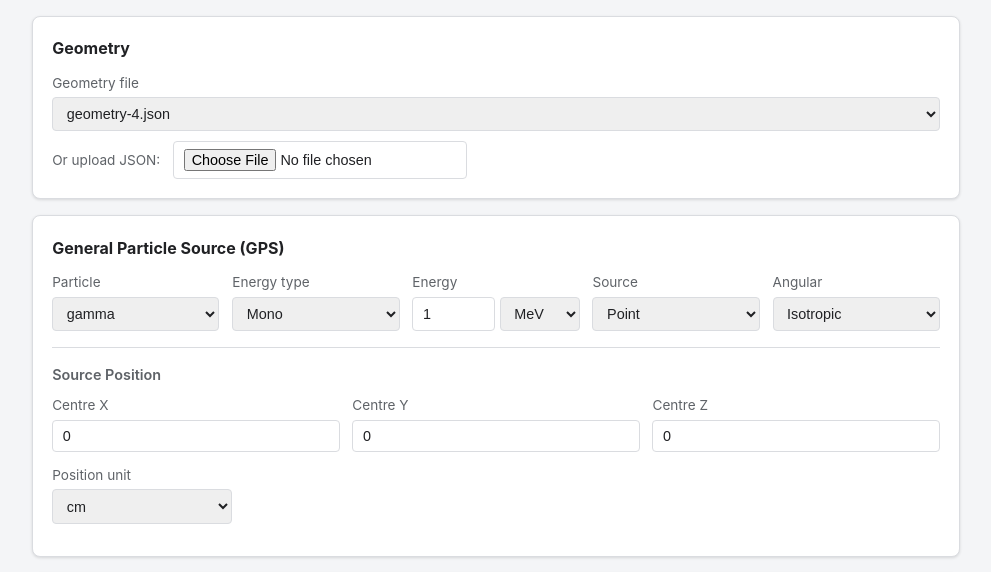
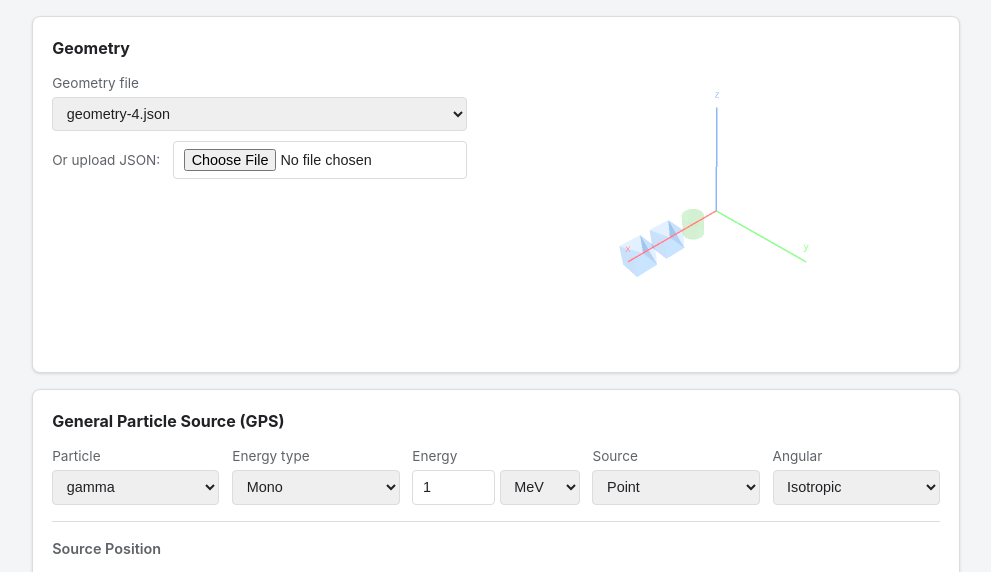
Before and after one commit to acolijn/geant4-simulation, a FastAPI app: page / in a window 1280 px wide. Shown: the part 101-673 px from the top of the page, without its empty margins (144-1135 px from the left). Run offline with FastAPI, Linux system fonts and the light colour scheme; data that the repository does not hold is empty; some libraries are stand-ins or nearby versions.

Commit message:
GUI nicer

```diff
--- a/config/geometry_v2.json
+++ b/config/geometry_v2.json
@@ -82,7 +82,7 @@
           "z": 72.5745236541727,
           "rotation": {
             "x": 0,
-            "y": 0,
+            "y": 0.5235987755982988,
             "z": 0
           },
           "parent": "World"
--- a/webapp/routers/config_api.py
+++ b/webapp/routers/config_api.py
@@ -1,13 +1,15 @@
 """
-Configuration API — geometry file listing, upload, and volume introspection.
+Configuration API — geometry file listing, upload, volume introspection, and 3-D preview.
 """
 
 import json
 
+import plotly.graph_objects as go
 from fastapi import APIRouter, Request
 from fastapi.responses import JSONResponse
 
 from config import CONFIG_DIR
+from services.geometry import add_geometry_traces
 
 router = APIRouter(prefix="/api", tags=["config"])
 
@@ -73,3 +75,63 @@ async def upload_geometry(request: Request):
     with open(dest, "w") as f:
         json.dump(data, f, indent=2)
     return {"status": "ok", "file": name}
+
+
+@router.get("/geometries/{filename}/preview")
+async def geometry_preview(filename: str):
+    """Return Plotly JSON with geometry-only 3-D wireframes for a mini preview."""
+    path = (CONFIG_DIR / filename).resolve()
+    if not str(path).startswith(str(CONFIG_DIR.resolve())) or not path.is_file():
+        return JSONResponse({"error": "Geometry file not found"}, status_code=404)
+
+    with open(path) as f:
+        geom = json.load(f)
+
+    materials = geom.get("materials", {})
+    fig = go.Figure()
+    add_geometry_traces(fig, geom, materials)
+
+    # Boost visibility for the small preview (default traces are very faint)
+    for trace in fig.data:
+        trace.opacity = 0.75
+
+    # Determine axis extent from the world volume
+    world = geom.get("world", {})
+    w_dims = world.get("dimensions", {})
+    half = max(w_dims.get("x", 200), w_dims.get("y", 200), w_dims.get("z", 200)) / 2.0
+    axis_len = half * 0.5
+
+    # Add thin axis lines (x=red, y=green, z=blue)
+    for vec, color, label in [
+        ([1, 0, 0], "rgba(220,40,40,0.6)", "x"),
+        ([0, 1, 0], "rgba(40,160,40,0.6)", "y"),
+        ([0, 0, 1], "rgba(40,80,220,0.6)", "z"),
+    ]:
+        fig.add_trace(go.Scatter3d(
+            x=[0, vec[0] * axis_len],
+            y=[0, vec[1] * axis_len],
+            z=[0, vec[2] * axis_len],
+            mode="lines+text",
+            line=dict(color=color, width=3),
+            text=["", label],
+            textposition="top center",
+            textfont=dict(size=10, color=color),
+            showlegend=False,
+            hoverinfo="skip",
+        ))
+
+    fig.update_layout(
+        scene=dict(
+            xaxis=dict(visible=False),
+            yaxis=dict(visible=False),
+            zaxis=dict(visible=False),
+            aspectmode="data",
+            bgcolor="rgba(0,0,0,0)",
+        ),
+        margin=dict(l=0, r=0, t=0, b=0),
+        paper_bgcolor="rgba(0,0,0,0)",
+        plot_bgcolor="rgba(0,0,0,0)",
+        showlegend=False,
+        height=280,
+    )
+    return {"plotJSON": fig.to_json()}
--- a/webapp/services/geometry.py
+++ b/webapp/services/geometry.py
@@ -26,16 +26,41 @@ def rgba_str(color, alpha_override=None):
 #  Rotation
 # ---------------------------------------------------------------------------
 
-def rotation_matrix(rx, ry, rz):
-    """Build a 3x3 rotation matrix from Euler angles in degrees (XYZ order)."""
-    rx, ry, rz = np.radians(rx), np.radians(ry), np.radians(rz)
-    cx, sx = np.cos(rx), np.sin(rx)
-    cy, sy = np.cos(ry), np.sin(ry)
-    cz, sz = np.cos(rz), np.sin(rz)
-    Rx = np.array([[1, 0, 0], [0, cx, -sx], [0, sx, cx]])
-    Ry = np.array([[cy, 0, sy], [0, 1, 0], [-sy, 0, cy]])
-    Rz = np.array([[cz, -sz, 0], [sz, cz, 0], [0, 0, 1]])
-    return Rz @ Ry @ Rx
+def _Rx(a):
+    c, s = np.cos(a), np.sin(a)
+    return np.array([[1, 0, 0], [0, c, -s], [0, s, c]])
+
+def _Ry(a):
+    c, s = np.cos(a), np.sin(a)
+    return np.array([[c, 0, s], [0, 1, 0], [-s, 0, c]])
+
+def _Rz(a):
+    c, s = np.cos(a), np.sin(a)
+    return np.array([[c, -s, 0], [s, c, 0], [0, 0, 1]])
+
+
+def rotation_matrix_placement(rx, ry, rz):
+    """Rotation for regular G4PVPlacement volumes.
+
+    Angles are in **radians** (as stored in the JSON).
+
+    Geant4's GeometryParser negates the angles and builds
+    ``M = Rz(-rz) @ Ry(-ry) @ Rx(-rx)`` which is passed to
+    G4PVPlacement as a *frame* (passive) rotation.  The physical
+    daughter-to-mother transform is ``M^{-1} = Rx(rx) @ Ry(ry) @ Rz(rz)``.
+    """
+    return _Rx(rx) @ _Ry(ry) @ _Rz(rz)
+
+
+def rotation_matrix_assembly(rx, ry, rz):
+    """Rotation for assembly / MakeImprint placements.
+
+    Angles are in **radians**.  MakeImprint applies the rotation matrix
+    as an active transform without negation, so the matrix is
+    ``Rz @ Ry @ Rx`` (same composition order as rotateX→Y→Z with
+    pre-multiplication).
+    """
+    return _Rz(rz) @ _Ry(ry) @ _Rx(rx)
 
 
 # ---------------------------------------------------------------------------
@@ -162,12 +187,12 @@ def _add_assembly_traces(fig, assembly_vol, materials):
     comp_map = {comp["name"]: comp for comp in components}
 
     for asm_pl in assembly_vol.get("placements", []):
-        # Assembly-level placement transform
+        # Assembly-level placement transform (MakeImprint convention)
         asm_rot = asm_pl.get("rotation", {})
         asm_rx = asm_rot.get("x", 0)
         asm_ry = asm_rot.get("y", 0)
         asm_rz = asm_rot.get("z", 0)
-        asm_R = rotation_matrix(asm_rx, asm_ry, asm_rz) if (asm_rx or asm_ry or asm_rz) else np.eye(3)
+        asm_R = rotation_matrix_assembly(asm_rx, asm_ry, asm_rz) if (asm_rx or asm_ry or asm_rz) else np.eye(3)
         asm_t = np.array([asm_pl.get("x", 0), asm_pl.get("y", 0), asm_pl.get("z", 0)])
 
         for comp in components:
@@ -211,7 +236,9 @@ def _add_assembly_traces(fig, assembly_vol, materials):
                     rx = rot.get("x", 0)
                     ry = rot.get("y", 0)
                     rz = rot.get("z", 0)
-                    R_loc = rotation_matrix(rx, ry, rz) if (rx or ry or rz) else np.eye(3)
+                    # Assembly component placements use the same active
+                    # convention as the assembly itself (MakeImprint).
+                    R_loc = rotation_matrix_assembly(rx, ry, rz) if (rx or ry or rz) else np.eye(3)
                     t_loc = np.array([pl.get("x", 0), pl.get("y", 0), pl.get("z", 0)])
                     t_acc = R_acc @ t_loc + t_acc
                     R_acc = R_acc @ R_loc
@@ -260,7 +287,7 @@ def add_geometry_traces(fig, geom: dict, materials: dict) -> None:
             ry  = rot.get("y", 0)
             rz  = rot.get("z", 0)
 
-            R = rotation_matrix(rx, ry, rz) if (rx or ry or rz) else np.eye(3)
+            R = rotation_matrix_placement(rx, ry, rz) if (rx or ry or rz) else np.eye(3)
             t = np.array([px, py, pz])
             _add_mesh_trace(fig, verts, ti, tj, tk, R, t, color,
                             vol.get("g4name") or vol.get("name", vtype))
--- a/webapp/static/app.js
+++ b/webapp/static/app.js
@@ -104,6 +104,8 @@ async function loadGeometries() {
   sel.innerHTML = files.map(f => `<option value="${esc(f)}">${esc(f)}</option>`).join('');
   // Load volumes for the initially selected geometry
   await loadVolumes();
+  // Show geometry preview
+  await loadGeometryPreview();
 }
 
 // Fetch physical volume names for the selected geometry
@@ -123,7 +125,28 @@ async function loadVolumes() {
 loadGeometries();
 
 // Refresh volumes when geometry changes
-$('geometry-select').addEventListener('change', loadVolumes);
+$('geometry-select').addEventListener('change', () => {
+  loadVolumes();
+  loadGeometryPreview();
+});
+
+// Mini 3-D geometry preview
+async function loadGeometryPreview() {
+  const geo = $('geometry-select').value;
+  const container = $('geometry-preview');
+  if (!geo) { container.innerHTML = ''; return; }
+  try {
+    const res = await fetch(`/api/geometries/${encodeURIComponent(geo)}/preview`).then(json);
+    if (res.error) { container.innerHTML = ''; return; }
+    const fig = JSON.parse(res.plotJSON);
+    Plotly.newPlot(container, fig.data, fig.layout, {
+      responsive: true,
+      displayModeBar: false,
+    });
+  } catch (e) {
+    container.innerHTML = '';
+  }
+}
 
 // Upload geometry
 $('geometry-upload').addEventListener('change', async (e) => {
--- a/webapp/static/style.css
+++ b/webapp/static/style.css
@@ -232,3 +232,23 @@ tbody tr:hover { background: var(--bg); }
 .toggle-switch input:checked + .toggle-track { background: var(--primary); }
 .toggle-switch input:checked + .toggle-track::before { transform: translateX(18px); }
 .toggle-hint { font-size: .75rem; color: var(--text2); }
+
+/* ── Geometry card layout ──────────────────────────────── */
+.geom-row {
+  display: flex;
+  gap: 1.2rem;
+  align-items: flex-start;
+}
+.geom-controls {
+  flex: 0 0 auto;
+  min-width: 220px;
+}
+
+/* ── Geometry preview ───────────────────────────────────── */
+#geometry-preview {
+  flex: 1 1 0;
+  min-width: 0;
+  border-radius: var(--radius);
+  overflow: hidden;
+}
+#geometry-preview .plotly { border-radius: var(--radius); }
--- a/webapp/templates/index.html
+++ b/webapp/templates/index.html
@@ -4,7 +4,7 @@
   <meta charset="UTF-8" />
   <meta name="viewport" content="width=device-width, initial-scale=1.0" />
   <title>G4sim Dashboard</title>
-  <link rel="stylesheet" href="/static/style.css?v=8" />
+  <link rel="stylesheet" href="/static/style.css?v=10" />
   <script src="https://cdn.plot.ly/plotly-2.27.0.min.js"></script>
 </head>
 <body>
@@ -27,12 +27,17 @@
 <section id="tab-config" class="tab-content active">
   <div class="card">
     <h2>Geometry</h2>
+    <div class="geom-row">
+      <div class="geom-controls">
         <label>Geometry file
           <select id="geometry-select"><option>loading…</option></select>
         </label>
         <div class="upload-row">
           <span>Or upload JSON:</span>
           <input type="file" id="geometry-upload" accept=".json" />
+        </div>
+      </div>
+      <div id="geometry-preview"></div>
     </div>
   </div>
 
@@ -348,6 +353,6 @@
   </div>
 </section>
 
-<script src="/static/app.js?v=8"></script>
+<script src="/static/app.js?v=9"></script>
 </body>
 </html>
```
Also changed, not shown: 1 other file. Lines whose indentation alone changed are shown as unchanged.
